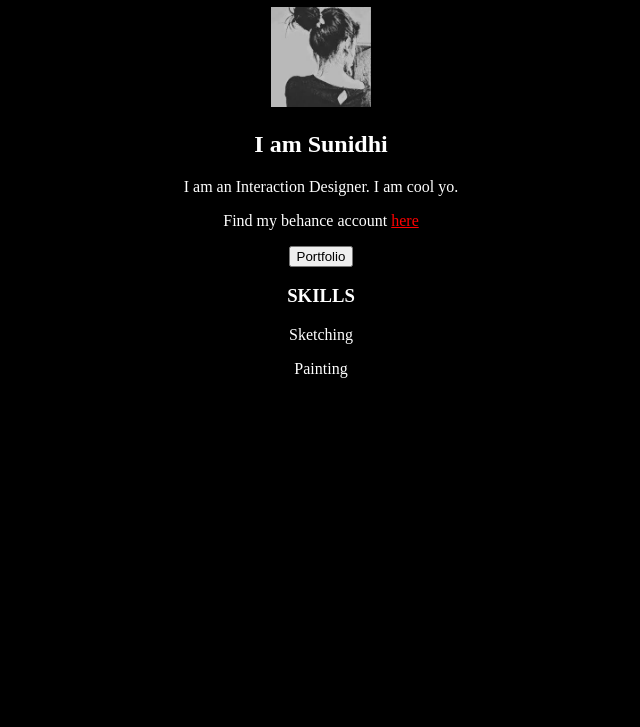
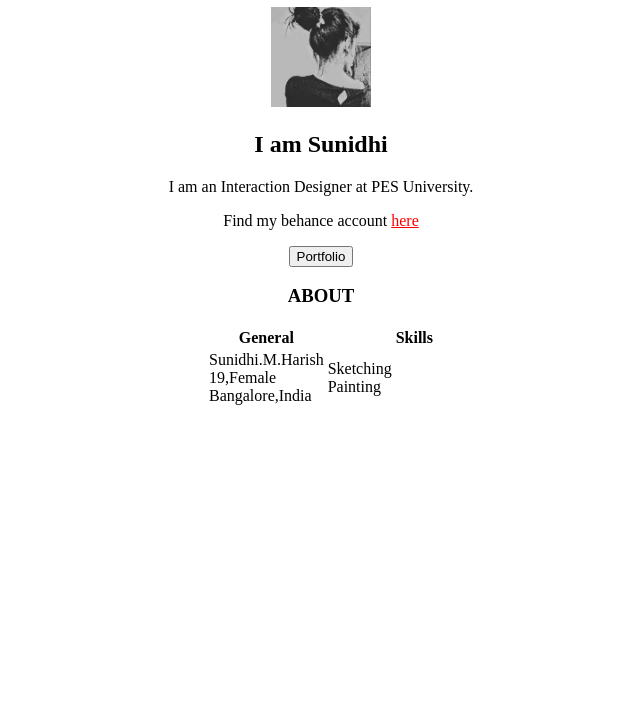
Before and after one commit to Sunidhi-Harish/Sunidhi-Harish, a plain HTML site: page index.html in a window 1280 px wide. Shown: the part 73-800 px from the top of the page, without its empty margins (319-959 px from the left). Drawn offline with Linux system fonts and the light colour scheme.

Commit message:
Add files via upload

```diff
--- a/index.html
+++ b/index.html
@@ -2,20 +2,35 @@
 <html>
 <head>
 <meta name="viewport" content="width-device-width, initial-scale=1.0">
-<title> Sunidhi </title></head>
-<body bgcolor = "black">
-<center><h1 style= "color:white"> Hello, World! </h1></center>
-<center><img src="SunidhiHarish.jpg" width="100" height="100" ></center>
-<center><h2 style= "color:white"> I am Sunidhi </h5></center>
+<title> Sunidhi </title>
+</head>
+
+<body>
+<center><h1> Hello, World! </h1></center>
+<center><img src="SunidhiHarish.jpg" width="100" ></center>
+<center><h2> I am Sunidhi </h5></center>
 <center>
-<p style= "color:white"> I am an Interaction Designer. I am cool yo. </p>
-<p style= "color:white"> Find my behance account <a style= "color:red" href = "https://www.behance.net/sunidhimharish">here</a></p>
+<p> I am an Interaction Designer at PES University. </p>
+<p> Find my behance account <a style= "color:red" href = "https://www.behance.net/sunidhimharish">here</a></p>
 <a href= "https://www.behance.net/sunidhimharish/" ><button>Portfolio</button> </a>
-<h3 style="color:white">SKILLS</h2>
 
-<p style="color: white"> Sketching </p>
-<p style="color: white"> Painting  </p>
+<h3>ABOUT</h3>
+<table width="100">
+<tr>
+<th>General<th>
+<th>Skills</th>
+</tr>
+<tr>
+<td>
+Sunidhi.M.Harish
+19,Female
+Bangalore,India
+</td>
+<td>Sketching
+Painting</td>
+</tr>
 
+</table>
 </center>
 </body>
 </html>
```
